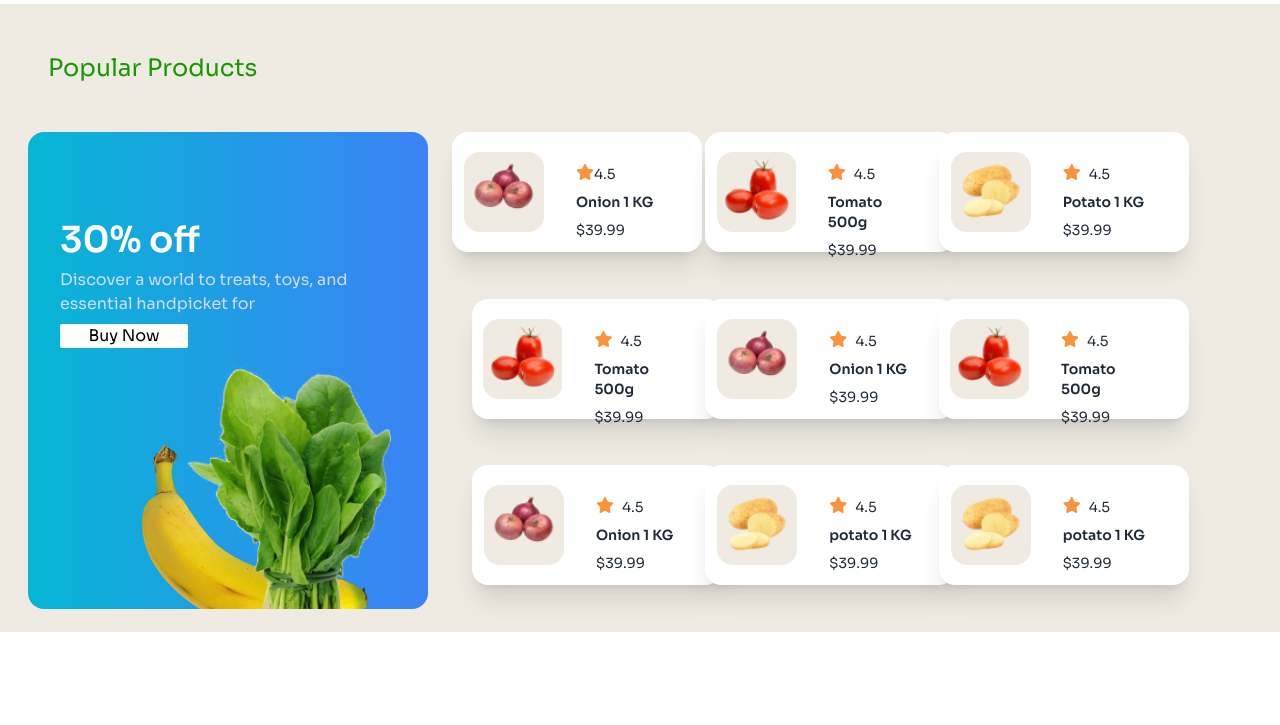
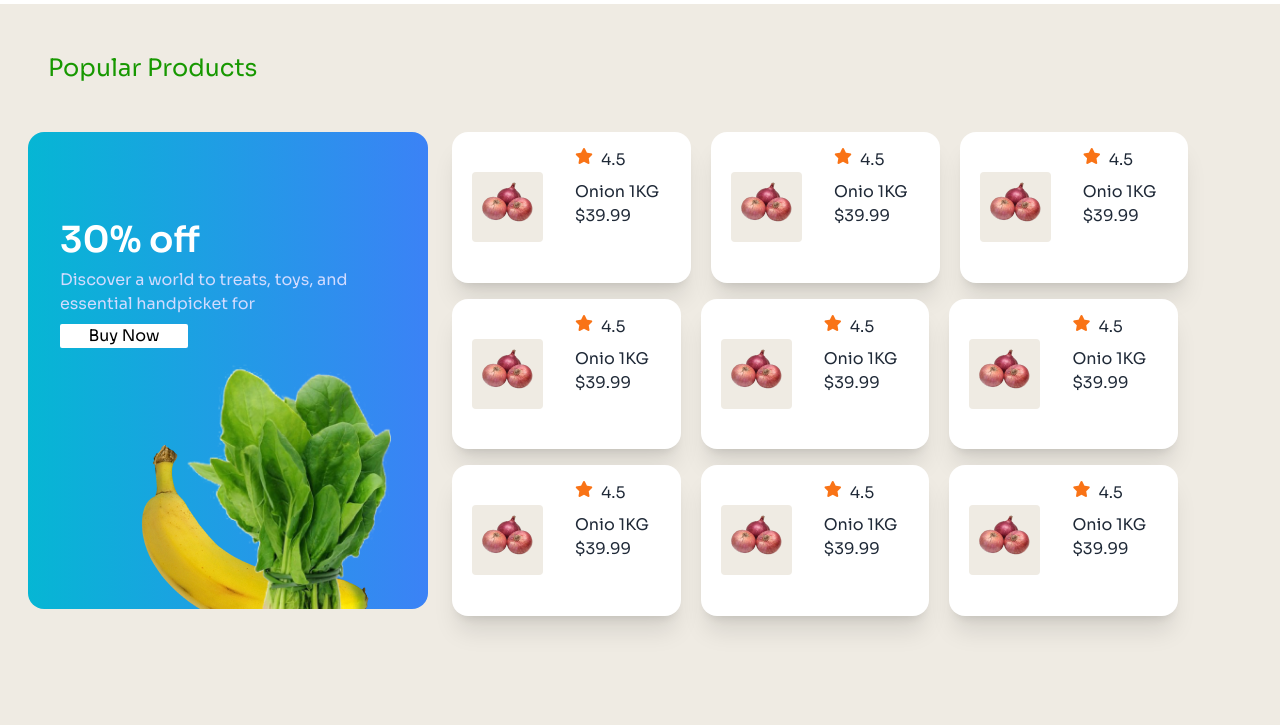
Before and after one commit to Sabus123/assignment-3, a plain HTML site: page index.html in a window 1280 px wide. Shown: the part 1660-2385 px from the top of the page. Drawn offline with nearby package versions, Linux system fonts and the light colour scheme.

Commit message:
populer products part done

```diff
--- a/index.html
+++ b/index.html
@@ -121,6 +121,7 @@
 
 
          <!-- populer products part -->
+
           <section class=" bg-bg-secoundary ">
             <h4 class="text-btn-praimary text-2xl mx-12 py-12">Popular Products</h4>
              <!-- main card -->
@@ -138,150 +139,191 @@
                       </div>
                    </div>
                    <!-- card part -->
-                   <div class="grid lg:grid-cols-3  grid-cols-2 space-x-5 w-[700px] h-[500px]">
+                   <div class="grid grid-rows-4  grid-flow-col gap-4 h-[650px]">
+                    <div class="flex gap-x-5">
                       <!-- card-1 -->
-                    <div class="card card-side bg-white shadow-xl h-[120px] w-[250px]">
+                    <div class="flex">
+                      <div class="card card-side bg-base-100 shadow-xl">
                         <figure>
-                          <img class="bg-bg-secoundary w-20 h-20 rounded-2xl ml-3 text-center"
+                          <img class="bg-bg-secoundary ml-5 rounded"
                             src="c2-assets/onion.png"
                             alt="Movie" />
                         </figure>
-                        <div class="card-body">
-                           <div class="flex flex-row row-span-5">
-                            <i class="fa-solid fa-star text-orange-400 "></i>
-                            <h6 class=" text-sm">4.5</h6>
+                        <div class="card-body py-4">
+                          <div class="flex gap-x-2">
+                            <i class="fa-solid fa-star text-orange-500 "></i>
+                          <h1>4.5</h1>
                           </div>
-                          <h2 class="card-title text-sm">Onion 1 KG</h2>
-                          <h6 class="text-sm ">$39.99</h6>
+                          <div>
+                            <h2 class="text-md">Onion 1KG</h2>
+                            <p>$39.99</p>
+                          </div>
+                        </div>
                       </div>
                     </div>
                      <!-- card-2 -->
-                      <div class="card card-side bg-white shadow-xl  h-[120px] w-[250px]">
+                     <div class="flex">
+                      <div class="card card-side bg-base-100 shadow-xl">
                         <figure>
-                          <img class="bg-bg-secoundary w-20 h-20 rounded-2xl ml-3 text-center"
-                            src="c2-assets/tomato.png"
+                          <img class="bg-bg-secoundary ml-5 rounded"
+                            src="c2-assets/onion.png"
                             alt="Movie" />
                         </figure>
-                        <div class="card-body">
-                           <div class="flex flex-row space-x-2">
-                            <i class="fa-solid fa-star text-orange-400 "></i>
-                            <h6 class=" text-sm">4.5</h6>
+                        <div class="card-body py-4">
+                          <div class="flex gap-x-2">
+                            <i class="fa-solid fa-star text-orange-500 "></i>
+                          <h1>4.5</h1>
                           </div>
-                          <h2 class="card-title text-sm">Tomato 500g</h2>
-                          <h6 class="text-sm ">$39.99</h6>
+                          <div>
+                            <h2 class="text-md">Onio 1KG</h2>
+                            <p>$39.99</p>
+                          </div>
+                        </div>
                       </div>
                     </div>
                      <!-- card-3 -->
-                      <div class="card card-side bg-white shadow-xl  h-[120px] w-[250px]">
+                     <div class="flex">
+                      <div class="card card-side bg-base-100 shadow-xl">
                         <figure>
-                          <img class="bg-bg-secoundary w-20 h-20 rounded-2xl ml-3 text-center"
-                            src="c2-assets/potato.png"
+                          <img class="bg-bg-secoundary ml-5 rounded"
+                            src="c2-assets/onion.png"
                             alt="Movie" />
                         </figure>
-                        <div class="card-body">
-                           <div class="flex flex-row space-x-2">
-                            <i class="fa-solid fa-star text-orange-400 "></i>
-                            <h6 class=" text-sm">4.5</h6>
+                        <div class="card-body py-4">
+                          <div class="flex gap-x-2">
+                            <i class="fa-solid fa-star text-orange-500 "></i>
+                          <h1>4.5</h1>
                           </div>
-                          <h2 class="card-title text-sm">Potato 1 KG</h2>
-                          <h6 class="text-sm ">$39.99</h6>
+                          <div>
+                            <h2 class="text-md">Onio 1KG</h2>
+                            <p>$39.99</p>
                           </div>
                         </div>
-
+                      </div>
+                    </div>
+                    </div>
+                    <div class="flex gap-x-5">
                       <!-- card-4 -->
-                      <div class="card card-side bg-white shadow-xl  h-[120px] w-[250px]">
+                    <div class="flex">
+                      <div class="card card-side bg-base-100 shadow-xl">
                         <figure>
-                          <img class="bg-bg-secoundary w-20 h-20 rounded-2xl ml-3 text-center"
-                            src="c2-assets/tomato.png"
+                          <img class="bg-bg-secoundary ml-5 rounded"
+                            src="c2-assets/onion.png"
                             alt="Movie" />
                         </figure>
-                        <div class="card-body">
-                           <div class="flex flex-row space-x-2">
-                            <i class="fa-solid fa-star text-orange-400 "></i>
-                            <h6 class=" text-sm">4.5</h6>
+                        <div class="card-body py-4">
+                          <div class="flex gap-x-2">
+                            <i class="fa-solid fa-star text-orange-500 "></i>
+                          <h1>4.5</h1>
                           </div>
-                          <h2 class="card-title text-sm">Tomato 500g</h2>
-                          <h6 class="text-sm ">$39.99</h6>
+                          <div>
+                            <h2 class="text-md">Onio 1KG</h2>
+                            <p>$39.99</p>
+                          </div>
+                        </div>
                       </div>
                     </div>
                      <!-- card-5 -->
-                      <div class="card card-side bg-white shadow-xl  h-[120px] w-[250px]">
+                     <div class="flex">
+                      <div class="card card-side bg-base-100 shadow-xl">
                         <figure>
-                          <img class="bg-bg-secoundary w-20 h-20 rounded-2xl ml-3 text-center"
+                          <img class="bg-bg-secoundary ml-5 rounded"
                             src="c2-assets/onion.png"
                             alt="Movie" />
                         </figure>
-                        <div class="card-body">
-                           <div class="flex flex-row space-x-2">
-                            <i class="fa-solid fa-star text-orange-400 "></i>
-                            <h6 class=" text-sm">4.5</h6>
+                        <div class="card-body py-4">
+                          <div class="flex gap-x-2">
+                            <i class="fa-solid fa-star text-orange-500 "></i>
+                          <h1>4.5</h1>
                           </div>
-                          <h2 class="card-title text-sm">Onion 1 KG</h2>
-                          <h6 class="text-sm ">$39.99</h6>
+                          <div>
+                            <h2 class="text-md">Onio 1KG</h2>
+                            <p>$39.99</p>
+                          </div>
+                        </div>
                       </div>
                     </div>
                      <!-- card-6 -->
-                      <div class="card card-side bg-white shadow-xl  h-[120px] w-[250px]">
+                     <div class="flex">
+                      <div class="card card-side bg-base-100 shadow-xl">
                         <figure>
-                          <img class="bg-bg-secoundary w-20 h-20 rounded-2xl ml-3 text-center"
-                            src="c2-assets/tomato.png"
-                            alt="Movie" />
-                        </figure>
-                        <div class="card-body">
-                           <div class="flex flex-row space-x-2">
-                            <i class="fa-solid fa-star text-orange-400 "></i>
-                            <h6 class=" text-sm">4.5</h6>
-                           </div>
-                          <h2 class="card-title text-sm">Tomato 500g</h2>
-                          <h6 class="text-sm ">$39.99</h6>
-                        </div>
-                      </div>
-                      <!-- card-7 -->
-                      <div class="card card-side bg-white shadow-xl  h-[120px] w-[250px]">
-                        <figure>
-                          <img class="bg-bg-secoundary w-20 h-20 rounded-2xl ml-3 text-center"
+                          <img class="bg-bg-secoundary ml-5 rounded"
                             src="c2-assets/onion.png"
                             alt="Movie" />
                         </figure>
-                        <div class="card-body">
-                           <div class="flex flex-row space-x-2">
-                            <i class="fa-solid fa-star text-orange-400 "></i>
-                            <h6 class=" text-sm">4.5</h6>
+                        <div class="card-body py-4">
+                          <div class="flex gap-x-2">
+                            <i class="fa-solid fa-star text-orange-500 "></i>
+                          <h1>4.5</h1>
                           </div>
-                          <h2 class="card-title text-sm">Onion 1 KG</h2>
-                          <h6 class="text-sm ">$39.99</h6>
+                          <div>
+                            <h2 class="text-md">Onio 1KG</h2>
+                            <p>$39.99</p>
                           </div>
                         </div>
-                      <!-- cars-8 -->
-                      <div class="card card-side bg-white shadow-xl  h-[120px] w-[250px]">
+                      </div>
+                    </div>
+                    </div>
+                    <div class="flex gap-x-5">
+                      <!-- card-7 -->
+                    <div class="flex">
+                      <div class="card card-side bg-base-100 shadow-xl">
                         <figure>
-                          <img class="bg-bg-secoundary w-20 h-20 rounded-2xl ml-3 text-center"
-                            src="c2-assets/potato.png"
+                          <img class="bg-bg-secoundary ml-5 rounded"
+                            src="c2-assets/onion.png"
                             alt="Movie" />
                         </figure>
-                        <div class="card-body">
-                           <div class="flex flex-row space-x-2">
-                            <i class="fa-solid fa-star text-orange-400 "></i>
-                            <h6 class=" text-sm">4.5</h6>
+                        <div class="card-body py-4">
+                          <div class="flex gap-x-2">
+                            <i class="fa-solid fa-star text-orange-500 "></i>
+                          <h1>4.5</h1>
                           </div>
-                          <h2 class="card-title text-sm">potato 1 KG</h2>
-                          <h6 class="text-sm ">$39.99</h6>
+                          <div>
+                            <h2 class="text-md">Onio 1KG</h2>
+                            <p>$39.99</p>
+                          </div>
+                        </div>
+                      </div>
+                    </div>
+                     <!-- card-8 -->
+                     <div class="flex">
+                      <div class="card card-side bg-base-100 shadow-xl">
+                        <figure>
+                          <img class="bg-bg-secoundary ml-5 rounded"
+                            src="c2-assets/onion.png"
+                            alt="Movie" />
+                        </figure>
+                        <div class="card-body py-4">
+                          <div class="flex gap-x-2">
+                            <i class="fa-solid fa-star text-orange-500 "></i>
+                          <h1>4.5</h1>
+                          </div>
+                          <div>
+                            <h2 class="text-md">Onio 1KG</h2>
+                            <p>$39.99</p>
+                          </div>
+                        </div>
                       </div>
                     </div>
                      <!-- card-9 -->
-                      <div class="card card-side bg-white shadow-xl  h-[120px] w-[250px]">
+                     <div class="flex">
+                      <div class="card card-side bg-base-100 shadow-xl">
                         <figure>
-                          <img class="bg-bg-secoundary w-20 h-20 rounded-2xl ml-3 text-center"
-                            src="c2-assets/potato.png"
+                          <img class="bg-bg-secoundary ml-5 rounded"
+                            src="c2-assets/onion.png"
                             alt="Movie" />
                         </figure>
-                        <div class="card-body">
-                           <div class="flex flex-row space-x-2">
-                            <i class="fa-solid fa-star text-orange-400 "></i>
-                            <h6 class=" text-sm">4.5</h6>
+                        <div class="card-body py-4">
+                          <div class="flex gap-x-2">
+                            <i class="fa-solid fa-star text-orange-500 "></i>
+                          <h1>4.5</h1>
                           </div>
-                          <h2 class="card-title text-sm">potato 1 KG</h2>
-                          <h6 class="text-sm ">$39.99</h6>
+                          <div>
+                            <h2 class="text-md">Onio 1KG</h2>
+                            <p>$39.99</p>
+                          </div>
+                        </div>
+                      </div>
                     </div>
                     </div>
                   </div>
@@ -291,7 +333,7 @@
           <!-- Arrivals offer  -->
             <section class="my-24 mx-10 grid grid-cols-1 lg:grid-cols-1">
             <h4 class="text-btn-praimary text-2xl mx-12 py-12">Arrival & Offers</h4>
-            <div class="flex flex-col sm:flex-row space-y-4 sm:space-y-0 sm:space-x-4">
+            <div class=" flex flex-col sm:flex-row space-y-4 sm:space-y-0 sm:space-x-4">
                 <div class="flex-1 bg-arival-bg rounded-xl w-[600px] h-83">
                     <div class="flex mb-5">
                       <div class="py-10 ">
@@ -322,7 +364,7 @@
            <br><br><br><br><br><br><br><br><br>
       <!-- footer-card -->
 
-      <footer class="relative  flex flex-col lg:flex-row ">
+      <footer class="relative  flex flex-col  lg:flex-row ">
         <div class="absolute left-1/2 top-[-230px] transform -translate-x-1/2 card card-side bg-praimary-bg shadow-xl mx-auto max-w-[90%] lg:max-w-[800px] flex flex-col lg:flex-row items-center text-center lg:text-left p-6">
           <figure class="flex justify-center">
               <img src="c2-assets/vegetable-busket.png" alt="Grocery Basket" class="w-48 h-auto" />
```
Lines whose indentation alone changed are shown as unchanged.
